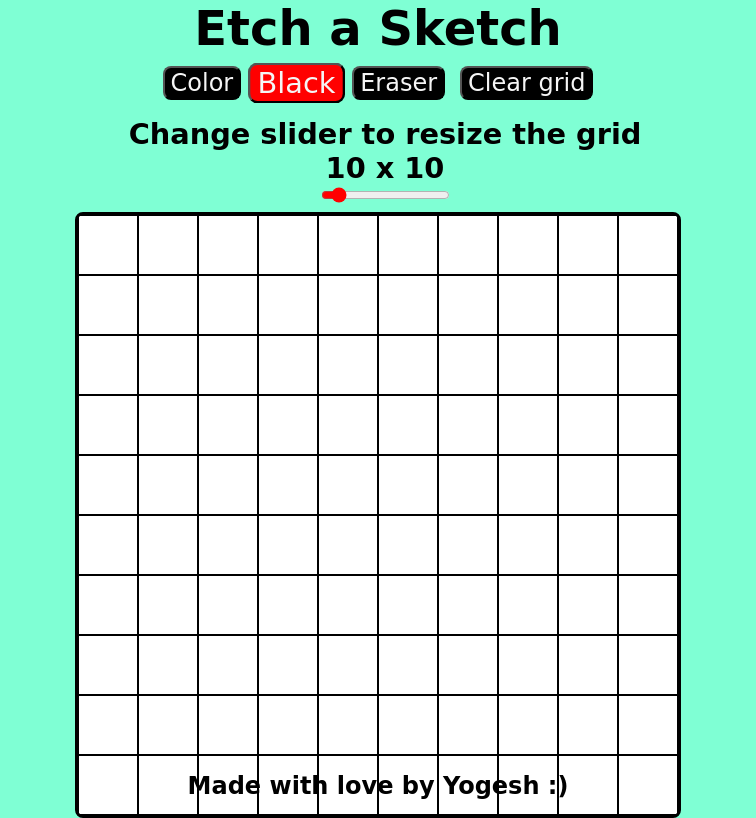
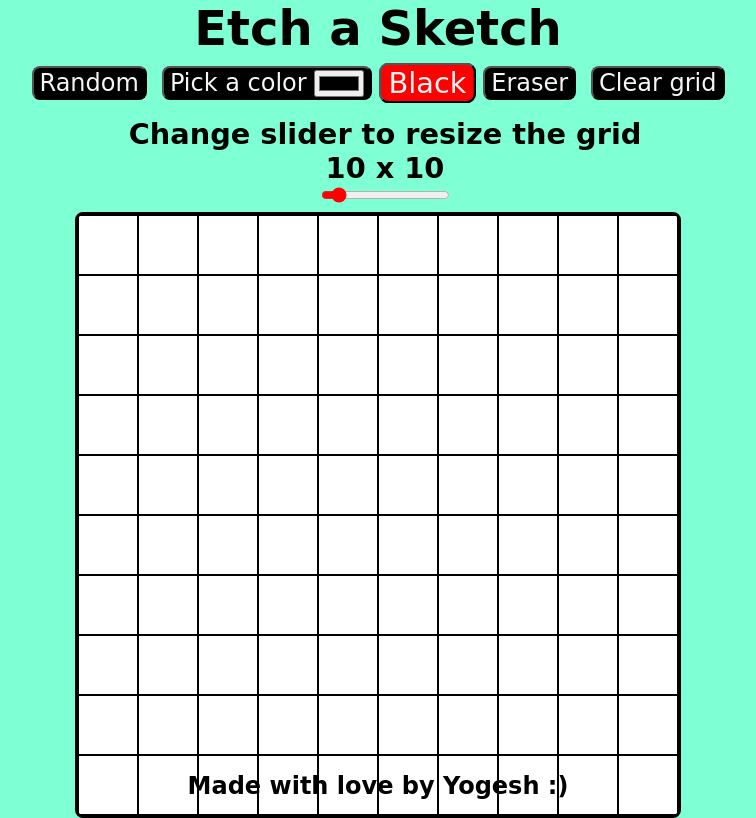
Before and after one commit to yogesh200002/etch-a-sketch, a plain HTML site: page index.html in a window 1280 px wide. Shown: the whole page, without its empty margins (262-1018 px from the left). Drawn offline with Linux system fonts and the light colour scheme; a web font is replaced by a local one.

Commit message:
Add new button to pick color.

```diff
--- a/index.html
+++ b/index.html
@@ -9,7 +9,12 @@
 <body>
     <h1>Etch a Sketch</h1>
     <div class="buttonContainer">
-        <button class="color">Color</button>
+        <button class="random">Random</button>
+        <button class="colorPicker">
+            <div class="colorID">Pick a color
+                <input type="color" name="Color" id="color">
+            </div>
+        </button>
         <button class="black">Black</button>
         <button class="eraser">Eraser</button>
         <button class="reset">Clear grid</button>
```
